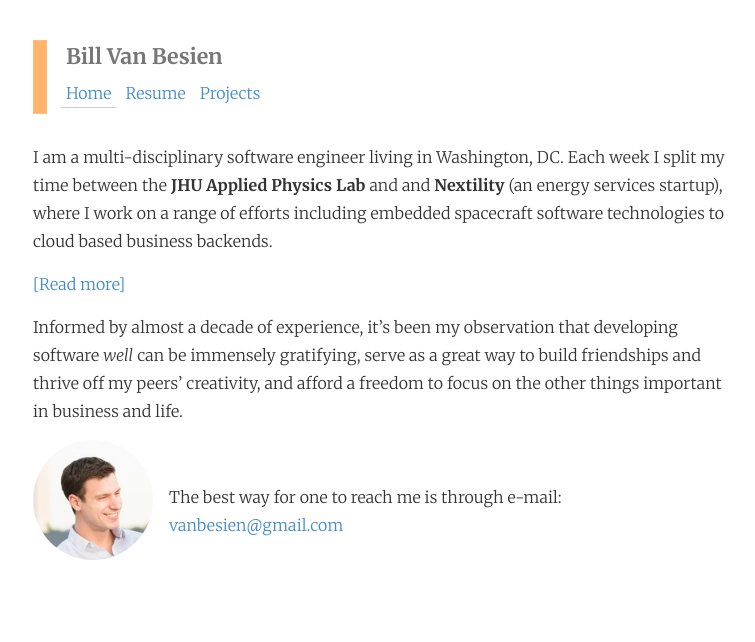
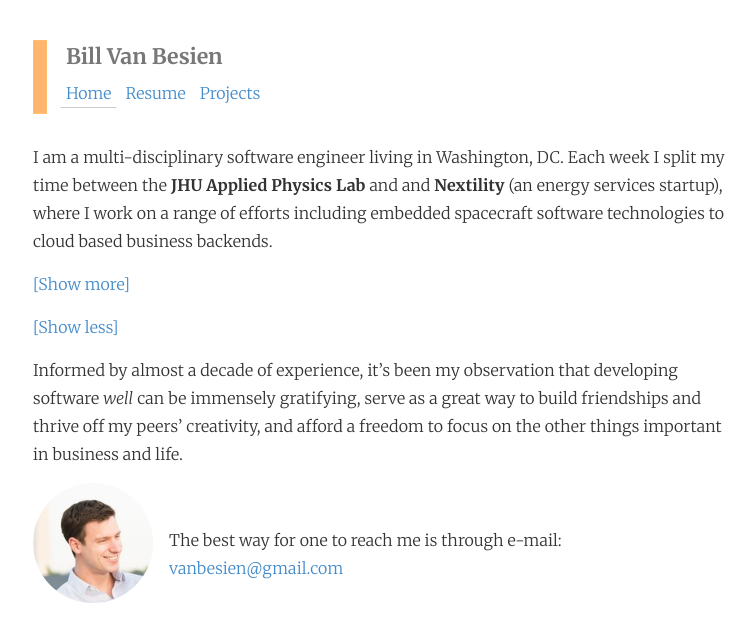
Before and after one commit to billvb/billvb.github.io, a Jekyll site: the page built from index.md, in a window 1280 px wide. Shown: the top 642 px of the page, without its empty margins (37-792 px from the left). Built offline with Jekyll 4.4.1, drawn with Linux system fonts in a browser that asks for light colours; nearby versions of some CDN libraries.

Commit message:
Update index.md

```diff
--- a/index.md
+++ b/index.md
@@ -17,7 +17,9 @@ In 2013 I also became a member of the tech team at Nextility, a rapidly-growing
 Spending time in the startup world and at the Applied Physics Lab has been an excellent opportunity to foster both depth in technical research, as well as competency in developing and deploying high-quality, business-critical software with deliveries on a quick tempo. In the course of a single week I may one day be working with a team of applied mathematicians to study formal verification for autonomous aircraft behavioral models, and the next day serving as a DevOps engineer writing Ansible playbooks to manage application deployment to a cloud infrastructure.
 </span>
 
-<a id="read_more_link" href="#">[Read more]</a>
+<a id="read_more_link" href="#">[Show more]</a>
+
+<a id="read_less_link" href="#">[Show less]</a>
 
 Informed by almost a decade of experience, it's been my observation that developing software *well* can be immensely gratifying, serve as a great way to build friendships and thrive off my peers' creativity, and afford a freedom to focus on the other things important in business and life.
 
```
